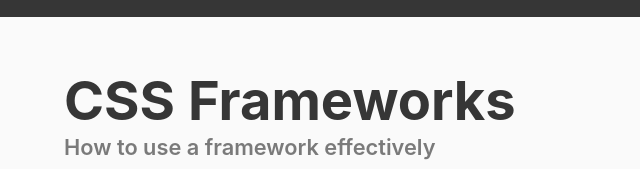
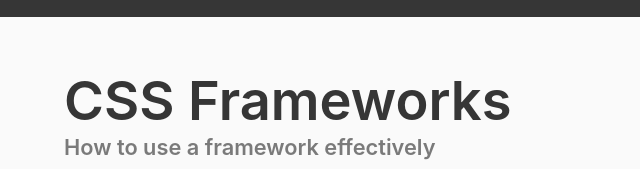
Before and after one commit to jdmar3-comp426/a02-RichardChiqui, a website: page index.html in a window 1280 px wide. Shown: the part 783-952 px from the top of the page, 0-640 px from the left. Drawn offline with nearby package versions, Linux system fonts and the light colour scheme; a web font is replaced by a local one.

Commit message:
title class maybe?

```diff
--- a/index.html
+++ b/index.html
@@ -6,7 +6,7 @@
     <link rel="stylesheet" href="node_modules/bulma/css/bulma.css">
     <link rel="stylesheet" href="custom_style.css">
     <link href="https://fonts.googleapis.com/css?family=Shrikhand&display=swap" rel="stylesheet">
-    <title class="title">Assignment 2</title>
+    <title class="title has-text-weight-bold">Assignment 2</title>
 </head>
 <body>
 <section class="hero is-dark is-fullheight">
@@ -24,7 +24,7 @@
 <section class="section">
     <div class="container">
         <div class="content">
-            <h1 class="title has-text-weight-bold">CSS Frameworks</h1>
+            <h1 class="title">CSS Frameworks</h1>
             <h5 class="subtitle has-text-grey">How to use a framework effectively</h5>
             <p>
 	    	When it comes to developing websites, design can be a very fun aspect.
```
